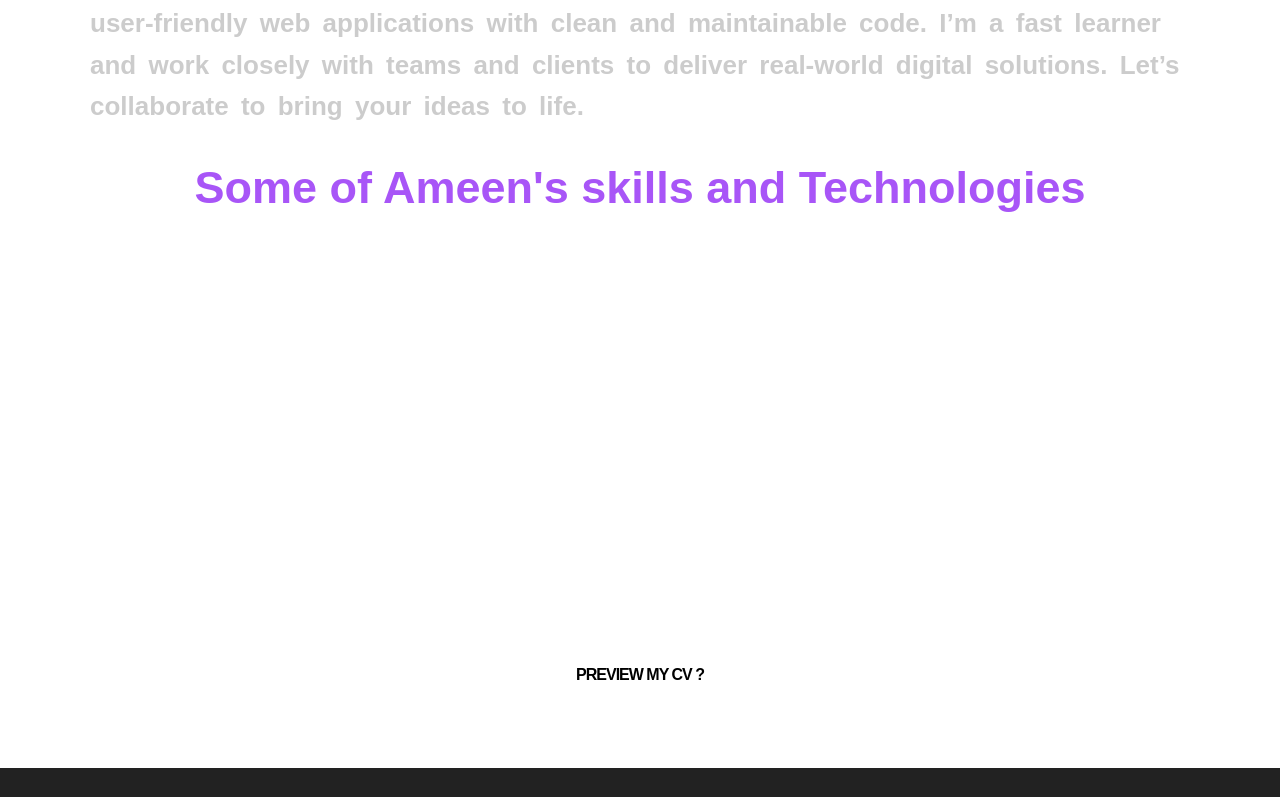
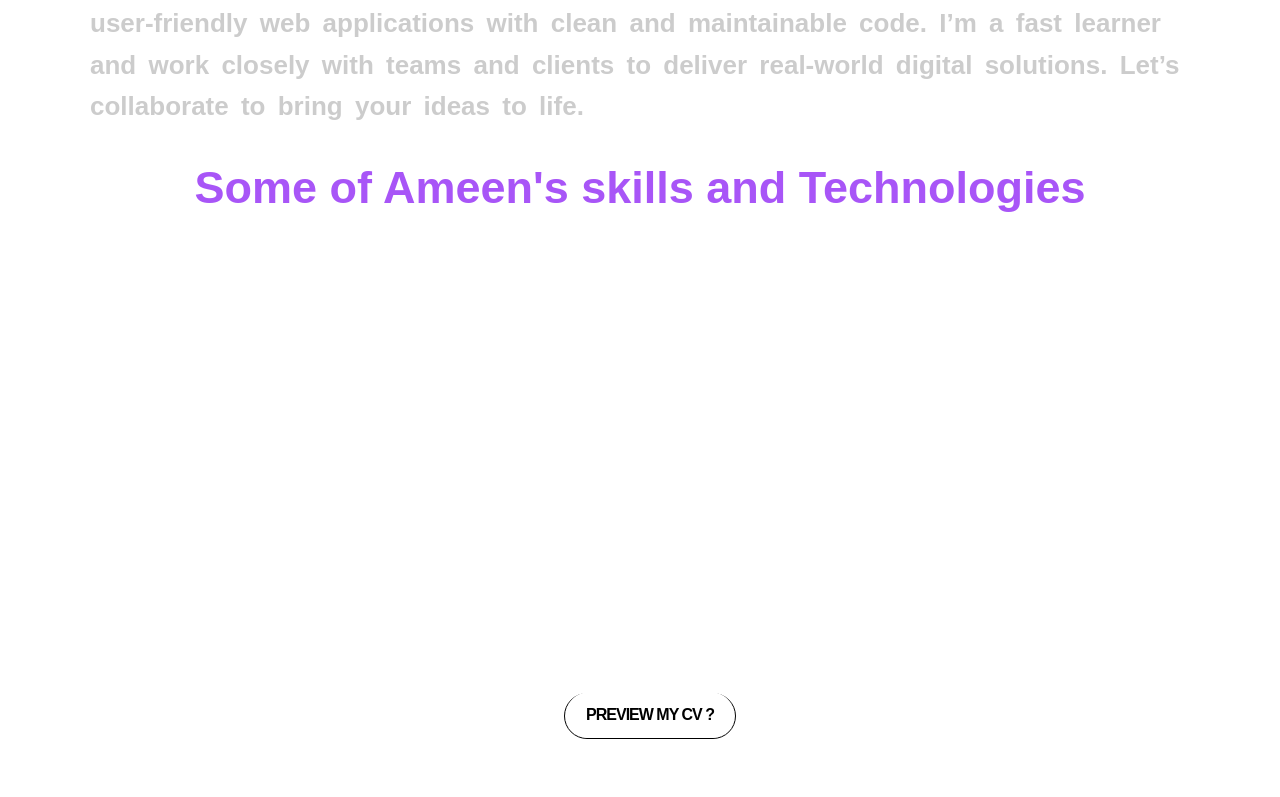
Before and after one commit to ameenmv/Portfolio, a Vue app: page / in a window 1280 px wide. Shown: the part 2000-2797 px from the top of the page. Built offline with nearby package versions, Linux system fonts and the light colour scheme.

Commit message:
nkml bokra b2a htfrg 3la f1

```diff
--- a/src/components/About.vue
+++ b/src/components/About.vue
@@ -45,11 +45,16 @@
         </div>
       </div>
       <div class="w-[100%] flex justify-center">
-        <div class="btnn relative mt-10">
-          <div class="btn">
-            Preview my cv ?
-            <div class="btn2"></div>
-          </div>
+        <div class="btnn ml-5 relative mt-20">
+          <div class="btn">Preview My CV ?</div>
+          <div class="btn2"></div>
+
+          <img src="../assets/star.svg" class="onesvg svgg" alt="" />
+          <img src="../assets/star.svg" class="twosvg svgg" alt="" />
+          <img src="../assets/star.svg" class="threesvg svgg" alt="" />
+          <img src="../assets/star.svg" class="foursvg svgg" alt="" />
+          <img src="../assets/star.svg" class="fivesvg svgg" alt="" />
+          <img src="../assets/star.svg" class="sixsvg svgg" alt="" />
         </div>
       </div>
     </div>
@@ -239,4 +244,50 @@ video {
     rgba(0, 0, 0, 0.07) 0px 4px 8px, rgba(0, 0, 0, 0.07) 0px 8px 16px,
     rgba(0, 0, 0, 0.07) 0px 16px 32px, rgba(0, 0, 0, 0.07) 0px 32px 64px;
 }
+
+.btn {
+  color: #000;
+}
+.btn2 {
+  border: 1px solid #000;
+}
+
+.btnn:hover .btn {
+  color: #000;
+  background-color: var(--bg);
+  border: 1px solid #000;
+}
+.btnn:hover .btn2 {
+  border: 2px solid #000;
+}
+.svgg {
+  filter: brightness(0) invert(1);
+}
+.btnn:hover .svgg {
+  filter: none;
+}
+
+/* الخلفية المتحركة */
+.btn::before {
+  content: "";
+  position: absolute;
+  top: 0;
+  left: 0; /* هتدخل من الشمال */
+  width: 0%;
+  height: 100%;
+  background: var(--bg);
+  z-index: -1;
+  transition: width 0.5s ease;
+  border-radius: 50px;
+}
+
+/* وقت الـ hover */
+.btnn:hover .btn::before {
+  width: 100%;
+}
+
+/* النص فوق الخلفية */
+.btnn:hover .btn {
+  color: var(--white);
+}
 </style>
--- a/src/components/Contact.vue
+++ b/src/components/Contact.vue
@@ -68,7 +68,7 @@
       <div class="mt-30 flex gap-65 items-center">
         <div class="left flex flex-col gap-10 text-[var(--white)]">
           <img class="w-[200px]" src="../assets/callme.png" alt="" />
-          <div class="flex flex-col gap-3 mt-8">
+          <div class="flex flex-col gap-3">
             <p class="text-[40px] font-bold font2">Phone</p>
             <p class="font-bold opacity-[.8]">+201017025076</p>
           </div>
--- a/src/components/Navbar.vue
+++ b/src/components/Navbar.vue
@@ -6,27 +6,34 @@
       ><img class="w-[50px]" src="../assets/mv.png" alt=""
     /></router-link>
     <div class="flex gap-6 items-center">
-      <p
+      <!-- <p
         class="text-[var(--white)] opacity-[.8] tracking-[-.5px] font-semibold text-[15px]"
       >
         About
-      </p>
-      <p
-        class="text-[var(--white)] opacity-[.8] tracking-[-.5px] font-semibold text-[15px]"
+      </p> -->
+      <router-link to="/projects"
+        ><p
+          class="text-[var(--white)] opacity-[.8] tracking-[-.5px] font-semibold text-[15px]"
+        >
+          Projects
+        </p></router-link
       >
-        Projects
-      </p>
 
-      <p
+      <!-- <p
         class="text-[var(--white)] opacity-[.8] tracking-[-.5px] font-semibold text-[15px]"
       >
         Contact
-      </p>
+      </p> -->
       <div class="btnn ml-5 relative">
-        <div class="btn">
-          my cv ?
-          <div class="btn2"></div>
-        </div>
+        <div class="btn">my cv ?</div>
+        <div class="btn2"></div>
+
+        <img src="../assets/star.svg" class="onesvg svgg" alt="" />
+        <img src="../assets/star.svg" class="twosvg svgg" alt="" />
+        <img src="../assets/star.svg" class="threesvg svgg" alt="" />
+        <img src="../assets/star.svg" class="foursvg svgg" alt="" />
+        <img src="../assets/star.svg" class="fivesvg svgg" alt="" />
+        <img src="../assets/star.svg" class="sixsvg svgg" alt="" />
       </div>
     </div>
   </div>
--- a/src/components/featuredProjects.vue
+++ b/src/components/featuredProjects.vue
@@ -119,12 +119,17 @@
         </div>
       </div>
       <router-link to="/projects">
-        <div class="w-[100%] flex justify-center items-center mt-30">
-          <div class="btnn ml-5 relative">
-            <div class="btn">
-              View More
-              <div class="btn2"></div>
-            </div>
+        <div class="w-[100%] flex justify-center items-center">
+          <div class="btnn ml-5 relative mt-20">
+            <div class="btn">View More</div>
+            <div class="btn2"></div>
+
+            <img src="../assets/star.svg" class="onesvg svgg" alt="" />
+            <img src="../assets/star.svg" class="twosvg svgg" alt="" />
+            <img src="../assets/star.svg" class="threesvg svgg" alt="" />
+            <img src="../assets/star.svg" class="foursvg svgg" alt="" />
+            <img src="../assets/star.svg" class="fivesvg svgg" alt="" />
+            <img src="../assets/star.svg" class="sixsvg svgg" alt="" />
           </div>
         </div>
       </router-link>
--- a/src/reuse.css
+++ b/src/reuse.css
@@ -10,8 +10,8 @@
   background-color: var(--white);
   cursor: pointer;
   letter-spacing: -1px;
-  z-index: 1;
-  transition: 0.5s;
+  z-index: 2;
+  transition: 0.3s;
   display: inline-block;
 }
 .btn2 {
@@ -20,25 +20,31 @@
   position: absolute;
   left: -1%;
   top: 2%;
-  z-index: -1;
+  z-index: 1;
   border-radius: 50px;
   border: 1px solid var(--white);
-  transition: 0.5s;
-  -webkit-transition: 0.5s;
-  -moz-transition: 0.5s;
-  -ms-transition: 0.5s;
-  -o-transition: 0.5s;
+  transition: 0.3s;
+  -webkit-transition: 0.3s;
+  -moz-transition: 0.3s;
+  -ms-transition: 0.3s;
+  -o-transition: 0.3s;
+  pointer-events: none;
 }
 .btnn {
+  position: relative;
   display: inline-block;
-  transition: 0.5s;
-  -webkit-transition: 0.5s;
-  -moz-transition: 0.5s;
-  -ms-transition: 0.5s;
-  -o-transition: 0.5s;
+  transition: 0.3s;
+  -webkit-transition: 0.3s;
+  -moz-transition: 0.3s;
+  -ms-transition: 0.3s;
+  -o-transition: 0.3s;
 }
 .btnn:hover {
-  transform: rotate3d(-2, -2, -2, 20deg);
+  transform: rotate3d(-2, -2, -2, 10deg);
+  -webkit-transform: rotate3d(-2, -2, -2, 10deg);
+  -moz-transform: rotate3d(-2, -2, -2, 10deg);
+  -ms-transform: rotate3d(-2, -2, -2, 10deg);
+  -o-transform: rotate3d(-2, -2, -2, 10deg);
 }
 .btnn:hover .btn {
   transform: scale(1.1);
@@ -47,8 +53,100 @@
   border: 1px solid var(--white);
 }
 .btnn:hover .btn2 {
-  left: -3%;
+  left: -8%;
   top: 10%;
+  border: 2px solid var(--white);
+}
+.btnn:hover .svgg {
+  z-index: 4;
+  filter: brightness(0) invert(1);
+}
+.btnn:hover .onesvg {
+  left: -5px;
+  top: -5px;
+  width: 6px;
+}
+.btnn:hover .twosvg {
+  right: 10px;
+  top: -10px;
+  width: 10px;
+}
+.btnn:hover .threesvg {
+  left: 0px;
+  bottom: -5px;
+  width: 15px;
+}
+.btnn:hover .foursvg {
+  right: -5px;
+  bottom: -5px;
+  width: 20px;
+}
+.btnn:hover .fivesvg {
+  top: -20px;
+  width: 8px;
+}
+.btnn:hover .sixsvg {
+  bottom: -20px;
+  width: 5px;
+}
+
+/* الخلفية المتحركة */
+.btn::before {
+  content: "";
+  position: absolute;
+  top: 0;
+  left: 0; /* هتدخل من الشمال */
+  width: 0%;
+  height: 100%;
+  background: var(--bg);
+  z-index: -1;
+  transition: width 0.5s ease;
+  border-radius: 50px;
+}
+
+/* وقت الـ hover */
+.btnn:hover .btn::before {
+  width: 100%;
+}
+
+/* النص فوق الخلفية */
+.btnn:hover .btn {
+  color: var(--white);
+}
+
+.svgg {
+  position: absolute;
+  fill: black;
+  width: 20px;
+  transition: 0.2s;
+  -webkit-transition: 0.2s;
+  -moz-transition: 0.2s;
+  -ms-transition: 0.2s;
+  -o-transition: 0.2s;
+}
+.onesvg {
+  left: 10px;
+  top: 10px;
+}
+.twosvg {
+  right: 10px;
+  top: 10px;
+}
+.threesvg {
+  left: 10px;
+  bottom: 10px;
+}
+.foursvg {
+  right: 10px;
+  bottom: 10px;
+}
+.fivesvg {
+  left: 50%;
+  top: 10px;
+}
+.sixsvg {
+  left: 50%;
+  bottom: 10px;
 }
 
 /* main heading */
```
Also changed, not shown: src/assets/star.svg (added).
